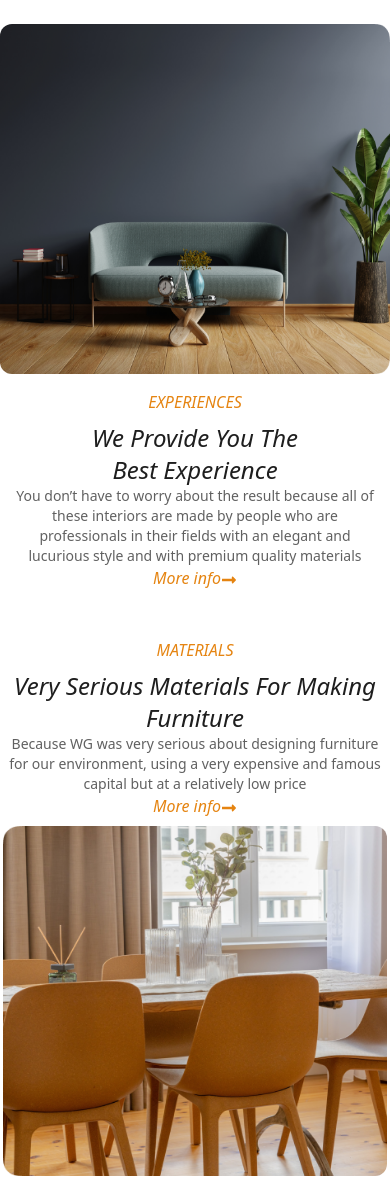
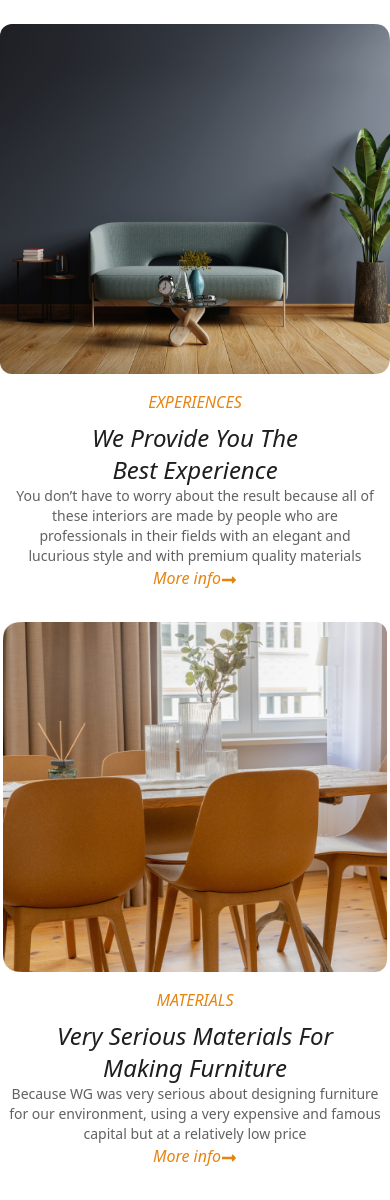
Before and after one commit to Manish6906/wooden-galaxy, a React (Vite) app: page / in a window 390 px wide. Built offline with nearby package versions, Linux system fonts and the light colour scheme.

Commit message:
experiences added

```diff
--- a/src/Components/B_experience.jsx
+++ b/src/Components/B_experience.jsx
@@ -24,11 +24,11 @@ const B_experience = () => {
 
 
         <section className="my-6">
-            <div className='md:flex md:gap-20 md:justify-center'>
+            <div className='flex flex-col-reverse md:flex md:flex-row md:gap-20 md:justify-center'>
 
             <div className='text-center p-2 md:w-[400px] md:text-left md:mt-16'>
                   <h5 className=' italic my-2 text-[#E58411]'>MATERIALS</h5>
-                  <h2 className='text-[#1E1E1E] italic text-2xl'>Very Serious Materials For Making Furniture</h2>
+                  <h2 className='text-[#1E1E1E] italic text-2xl'>Very Serious Materials For <br/> Making Furniture</h2>
                   <p className='text-[#1E1E1E] text-sm opacity-70'>Because WG was very serious about designing furniture for our environment, using a very expensive and famous capital but at a relatively low price</p>
                   <a href="#" className='flex justify-center italic text-[#E58411]'>More info<FaLongArrowAltRight className='mt-[6px]'/></a>
               </div>
```
